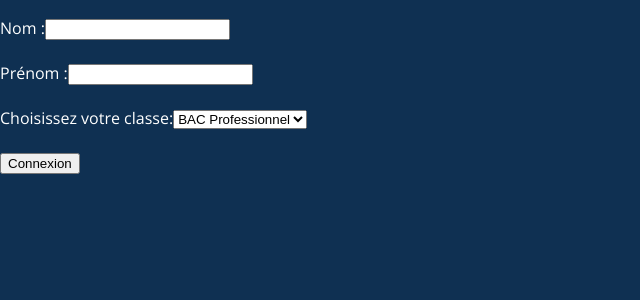
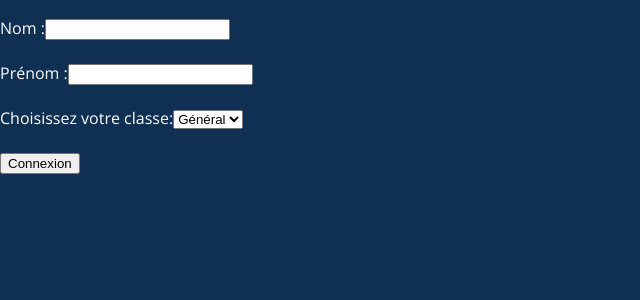
Before and after one commit to cAptive5976/quiizoot, a PHP site: template vues/vues_user/auth_user.php in a window 1280 px wide. Shown: the part 143-443 px from the top of the page, without its empty margins (0-640 px from the left). Run offline with PHP 8.4, Linux system fonts and the light colour scheme; the template is opened without the code that fills it, so the values that code supplies are empty.

Commit message:
correction

```diff
--- a/vues/vues_user/auth_user.php
+++ b/vues/vues_user/auth_user.php
@@ -10,11 +10,8 @@ echo '<label for="prenom">Prénom :</label>';
 echo '<input type="text" name="prenom" required><br><br>';
 echo '<label for="classe">Choisissez votre classe:</label>';
 echo '<select id="classe" name="classe">';
-
-echo '<option value="bacpro">BAC Professionnel</option>';
 echo '<option value="général">Général</option>';
 echo '<option value="sti2d">STI2D</option>';
-
 echo '</select><br><br>';
 echo "<button type='submit' class='button_connex'>Connexion</button>";
 echo '</form></p>';
```
